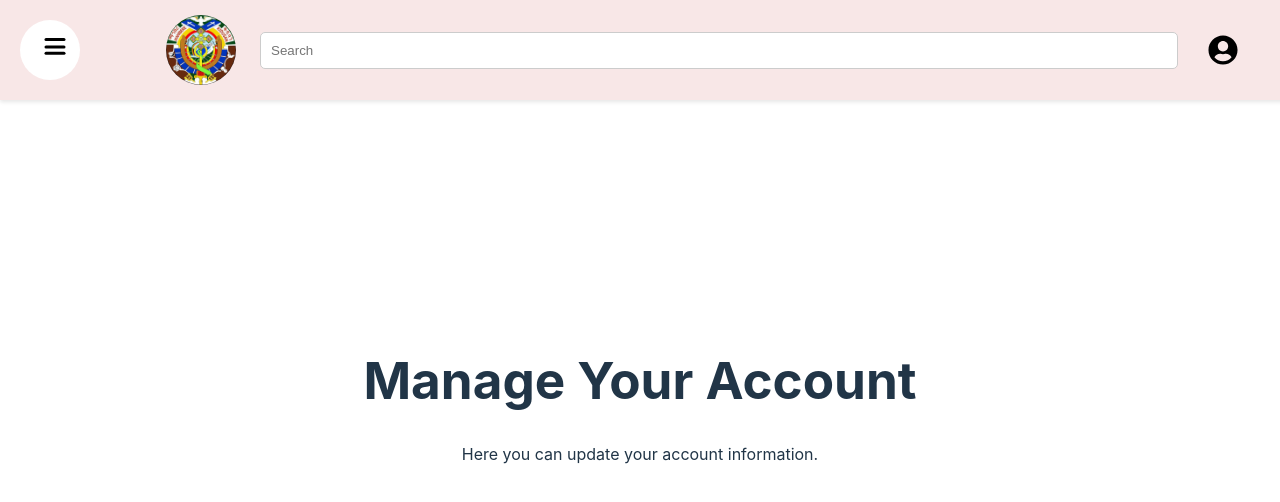
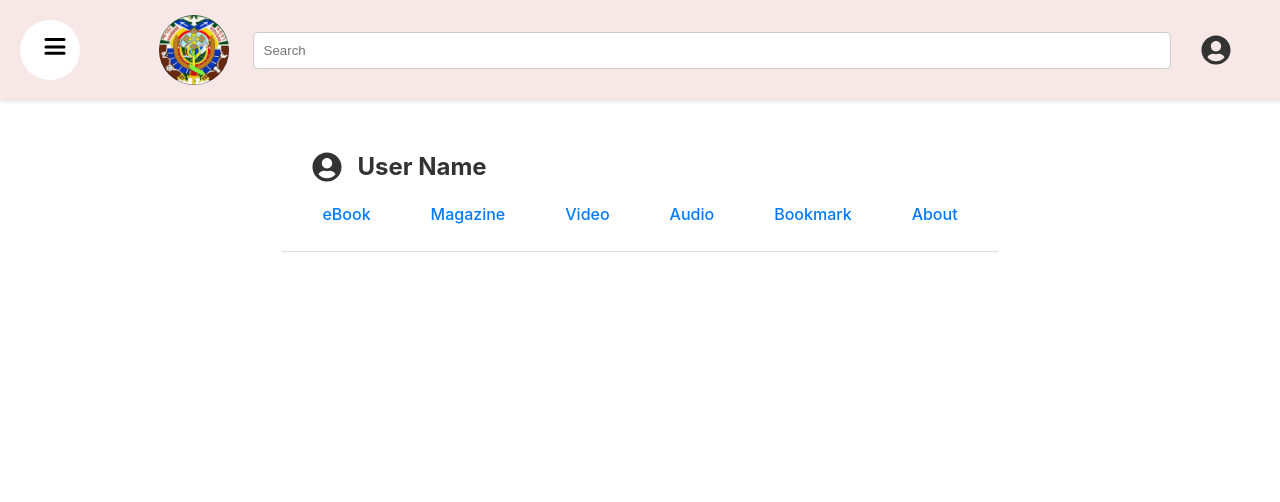
Before and after one commit to Jerusalemgirma/MK-digital-library, a React (Vite) app in the folder frontend/: page /manageaccount in a window 1280 px wide. Shown: the top 502 px of the page. Built offline with nearby package versions, Linux system fonts and the light colour scheme.

Commit message:
manage account

```diff
--- a/frontend/src/pages/Manage Account/ManageAccount.css
+++ b/frontend/src/pages/Manage Account/ManageAccount.css
@@ -0,0 +1,59 @@
+.manage-account-page {
+    display: flex;
+    flex-direction: column;
+    padding: 20px;
+    margin-top: 100px;
+    height: calc(100vh - 100px);
+    overflow-y: auto;
+}
+
+.profile-section {
+    display: flex;
+    align-items: center;
+    margin-bottom: 20px;
+}
+
+.profile-icon {
+    font-size: 80px;
+    color: #333;
+    margin-right: 15px;
+}
+
+.user-name {
+    font-size: 24px;
+    color: #333;
+    margin: 0;
+}
+
+.links-section {
+    display: flex;
+    justify-content: space-between;
+    margin-bottom: 5px;
+    padding: 0 10px;
+}
+
+.link {
+    text-decoration: none;
+    color: #007bff;
+    font-size: 16px;
+    margin: 0 30px;
+}
+
+.link:hover {
+}
+
+.separator {
+    margin: 20px 0;
+    border: none;
+    border-top: 1px solid #ddd;
+}
+@media (max-width: 768px) {
+    .links-section {
+        flex-direction: column;
+        align-items: center;
+    }
+
+    .link {
+        margin: 5px 0;
+    }
+}
--- a/frontend/src/pages/Manage Account/ManageAccount.jsx
+++ b/frontend/src/pages/Manage Account/ManageAccount.jsx
@@ -1,11 +1,77 @@
-import React from 'react';
+import React, { useState } from 'react';
 import './ManageAccount.css';
+import { FaUserCircle } from 'react-icons/fa';
 
 const ManageAccount = () => {
+  const [activeLink, setActiveLink] = useState('');
+
+  const handleLinkClick = (link) => {
+    setActiveLink(link);
+  };
+
   return (
     <div className="manage-account-page">
-      <h1>Manage Your Account</h1>
-      <p>Here you can update your account information.</p>
+      <div className="profile-section">
+        <FaUserCircle className="profile-icon" />
+        <h1 className="user-name">User Name</h1>
+      </div>
+
+      <div className="links-section">
+        <a
+          href="#"
+          className={`link ${activeLink === 'ebook' ? 'active' : ''}`}
+          onClick={() => handleLinkClick('ebook')}
+        >
+          eBook
+        </a>
+        <a
+          href="#"
+          className={`link ${activeLink === 'magazine' ? 'active' : ''}`}
+          onClick={() => handleLinkClick('magazine')}
+        >
+          Magazine
+        </a>
+        <a
+          href="#"
+          className={`link ${activeLink === 'video' ? 'active' : ''}`}
+          onClick={() => handleLinkClick('video')}
+        >
+          Video
+        </a>
+        <a
+          href="#"
+          className={`link ${activeLink === 'audio' ? 'active' : ''}`}
+          onClick={() => handleLinkClick('audio')}
+        >
+          Audio
+        </a>
+        <a
+          href="#"
+          className={`link ${activeLink === 'bookmark' ? 'active' : ''}`}
+          onClick={() => handleLinkClick('bookmark')}
+        >
+          Bookmark
+        </a>
+        <a
+          href="#"
+          className={`link ${activeLink === 'about' ? 'active' : ''}`}
+          onClick={() => handleLinkClick('about')}
+        >
+          About
+        </a>
+      </div>
+
+      <hr className="separator" />
+
+      <div className="content-section">
+        {activeLink === '' }
+        {activeLink === 'ebook' }
+        {activeLink === 'magazine' }
+        {activeLink === 'video'  }
+        {activeLink === 'audio' }
+        {activeLink === 'bookmark' }
+        {activeLink === 'about' }
+      </div>
     </div>
   );
 };
```
